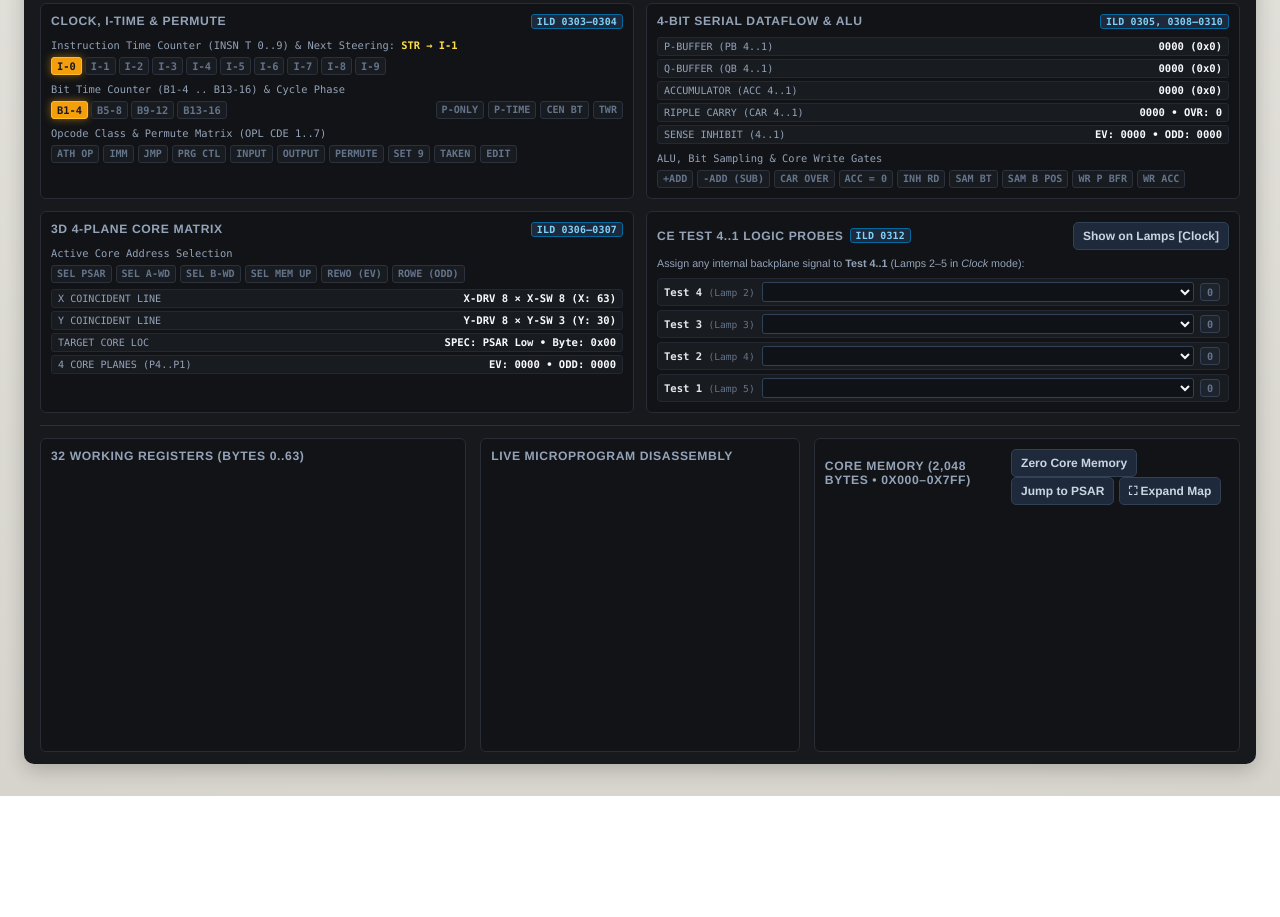
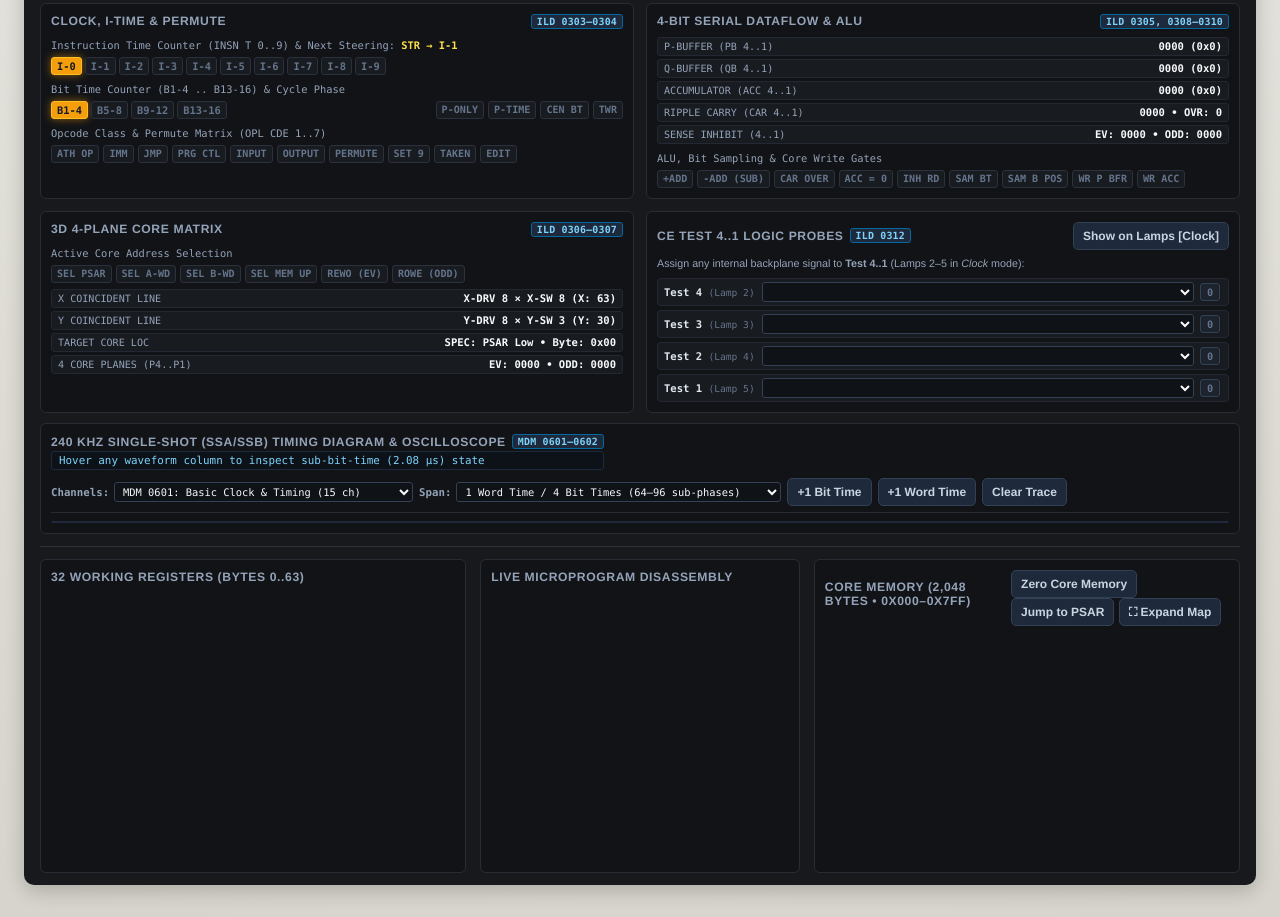
Before and after one commit to ebruchez/ibm-mt-sc, a plain HTML site: page web/index.html in a window 1280 px wide. Shown: the part 1416-2333 px from the top of the page. Before the commit the page ends 2212 px from the top, so only its background shows below. Drawn offline with Linux system fonts and the light colour scheme; a script that the page names is missing.

Commit message:
Timing Diagram & Oscilloscope

```diff
--- a/web/index.html
+++ b/web/index.html
@@ -728,6 +728,36 @@
             </div>
           </div>
         </div>
+
+        <!-- Sub-Bit-Time (240 kHz Single-Shot SSA/SSB) Oscilloscope & Timing Diagram (MDM 0601–0602) -->
+        <div id="ce-ild-scope-panel" class="ce-panel ild-card ild-scope-card">
+          <div class="ild-scope-toolbar">
+            <div class="ild-scope-title-group">
+              <h3>240 kHz Single-Shot (SSA/SSB) Timing Diagram &amp; Oscilloscope <span class="ild-sheet-tag">MDM 0601–0602</span></h3>
+              <span id="ild-scope-cursor-info" class="ild-scope-cursor-readout">Hover any waveform column to inspect sub-bit-time (2.08 µs) state</span>
+            </div>
+            <div class="ild-scope-controls">
+              <label class="ild-scope-ctl-lbl">Channels:
+                <select id="ild-scope-preset" class="ild-probe-select ild-scope-select">
+                  <option value="0601" selected>MDM 0601: Basic Clock &amp; Timing (15 ch)</option>
+                  <option value="0602">MDM 0602: Core Memory &amp; Write Gates (15 ch)</option>
+                  <option value="probes">Clock Ref + CE Test 4..1 Probes (13 ch)</option>
+                </select>
+              </label>
+              <label class="ild-scope-ctl-lbl">Span:
+                <select id="ild-scope-span" class="ild-probe-select ild-scope-select">
+                  <option value="24">1 Bit Time (16–24 sub-phases • 33–50 µs)</option>
+                  <option value="96" selected>1 Word Time / 4 Bit Times (64–96 sub-phases)</option>
+                  <option value="192">2 Word Times / 8 Bit Times (128–192 sub-phases)</option>
+                </select>
+              </label>
+              <button id="btn-scope-step-bit" type="button" class="btn-chip" title="Step 1 Bit Time (8 P-Only or 12 P&amp;Q single-shot pulses) and capture trace">+1 Bit Time</button>
+              <button id="btn-scope-step-word" type="button" class="btn-chip" title="Step 1 Word Time (4 Bit Times: B1-4..B13-16) and capture trace">+1 Word Time</button>
+              <button id="btn-scope-clear" type="button" class="btn-chip" title="Clear recorded oscilloscope trace buffer">Clear Trace</button>
+            </div>
+          </div>
+          <div id="ild-scope-viewport" class="ild-scope-viewport" aria-label="240 kHz SSA/SSB Timing Diagram"></div>
+        </div>
       </div>
 
       <div class="ce-drawer-grid">
--- a/web/styles.css
+++ b/web/styles.css
@@ -2234,3 +2234,92 @@ button, select {
   color: #111827;
   box-shadow: 0 0 8px rgba(245, 158, 11, 0.7);
 }
+
+/* ============================================================================
+   SUB-BIT-TIME (240 kHz SSA/SSB) OSCILLOSCOPE & TIMING DIAGRAM (MDM 0601–0602)
+   ============================================================================ */
+.ild-scope-card {
+  margin-top: 10px;
+  display: flex;
+  flex-direction: column;
+  gap: 8px;
+}
+
+.ild-scope-toolbar {
+  display: flex;
+  flex-wrap: wrap;
+  align-items: center;
+  justify-content: space-between;
+  gap: 8px;
+  border-bottom: 1px solid #262b34;
+  padding-bottom: 6px;
+}
+
+.ild-scope-title-group {
+  display: flex;
+  flex-direction: column;
+  gap: 2px;
+}
+
+.ild-scope-title-group h3 {
+  margin-bottom: 0;
+}
+
+.ild-scope-cursor-readout {
+  font-family: var(--font-mono);
+  font-size: 0.68rem;
+  color: #7dd3fc;
+  background: #0d1218;
+  border: 1px solid #1e293b;
+  border-radius: 3px;
+  padding: 2px 7px;
+  display: inline-block;
+}
+
+.ild-scope-controls {
+  display: flex;
+  flex-wrap: wrap;
+  align-items: center;
+  gap: 6px;
+}
+
+.ild-scope-ctl-lbl {
+  display: inline-flex;
+  align-items: center;
+  gap: 5px;
+  font-family: var(--font-mono);
+  font-size: 0.67rem;
+  color: #94a3b8;
+  font-weight: 600;
+}
+
+.ild-scope-select {
+  width: auto;
+  min-width: 190px;
+}
+
+.ild-scope-viewport {
+  background: #0b0f14;
+  border: 1px solid #1e293b;
+  border-radius: 5px;
+  overflow-x: auto;
+  overflow-y: hidden;
+  position: relative;
+  box-shadow: inset 0 1px 6px rgba(0, 0, 0, 0.65);
+}
+
+.ild-scope-svg {
+  display: block;
+  min-width: 100%;
+  height: auto;
+  font-family: var(--font-mono);
+  user-select: none;
+}
+
+.ild-scope-empty {
+  padding: 16px;
+  text-align: center;
+  color: #64748b;
+  font-family: var(--font-mono);
+  font-size: 0.72rem;
+}
```
Also changed, not shown: 4 other files.
